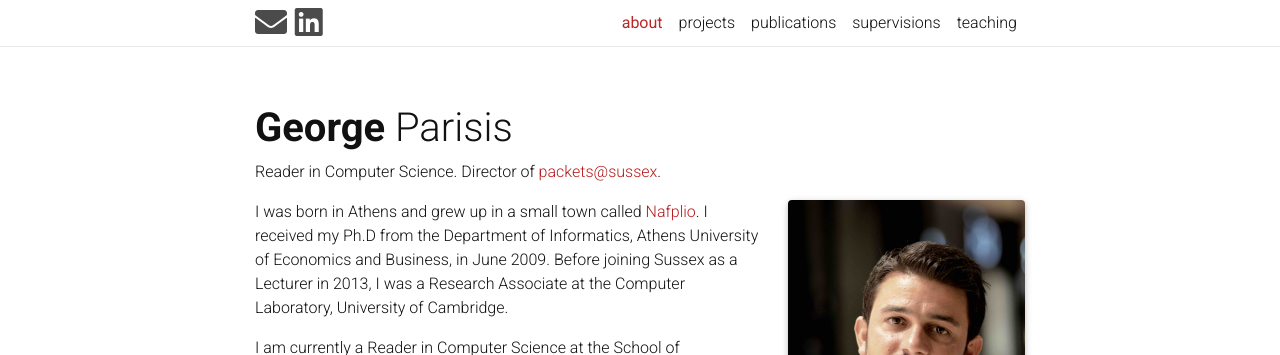
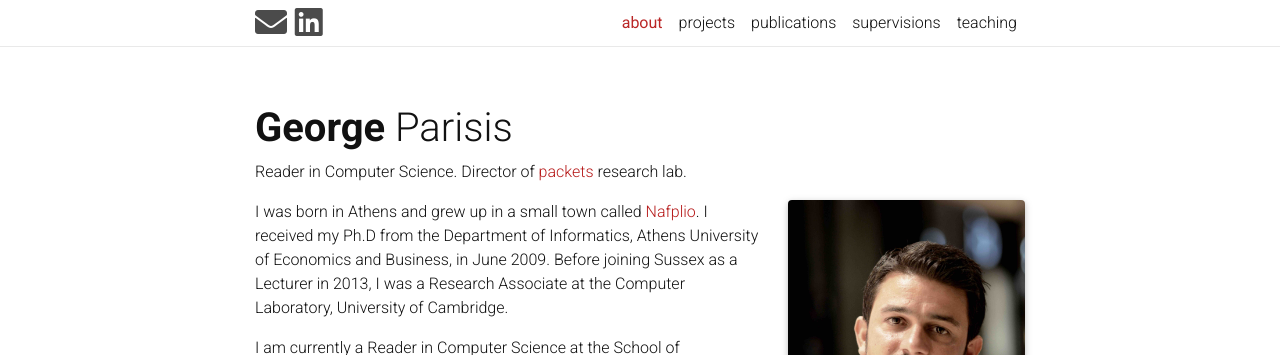
Before and after one commit to georgeparisis/georgeparisis.github.io, a Jekyll site: the page built from _pages/about.md, in a window 1280 px wide. Shown: the top 355 px of the page. Built offline with Jekyll 4.4.1, drawn with Linux system fonts in a browser that asks for light colours; nearby versions of some CDN libraries; a style sheet for code colours, icons or effects is not loaded.

Commit message:
updated name of lab

```diff
--- a/_pages/about.md
+++ b/_pages/about.md
@@ -2,7 +2,7 @@
 layout: about
 title: about
 permalink: /
-description: Reader in Computer Science. Director of <a href="https://packets-sussex.github.io" target="_blank">packets@sussex</a>.
+description: Reader in Computer Science. Director of <a href="https://packets-lab.github.io/" target="_blank">packets</a> research lab.
 
 profile:
   align: right
```
